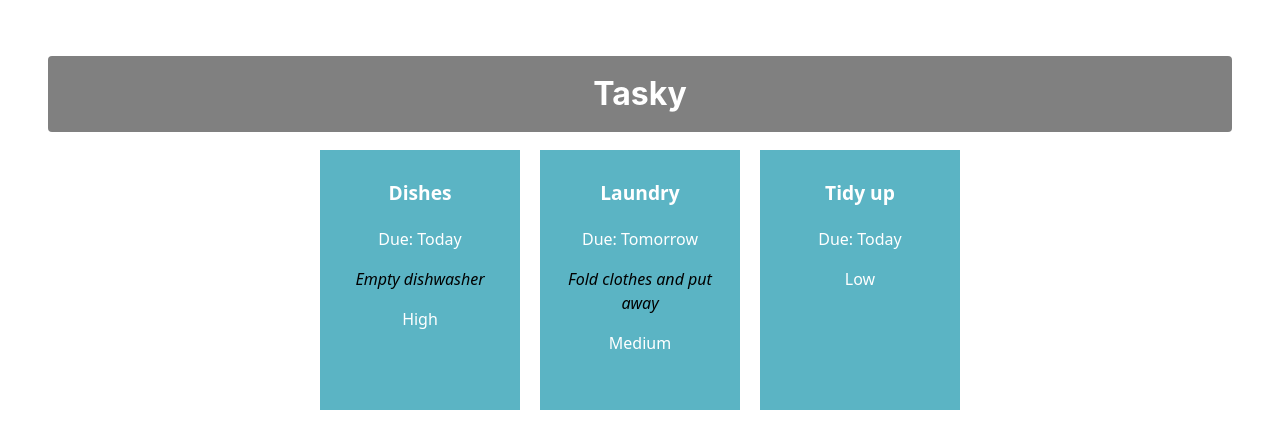
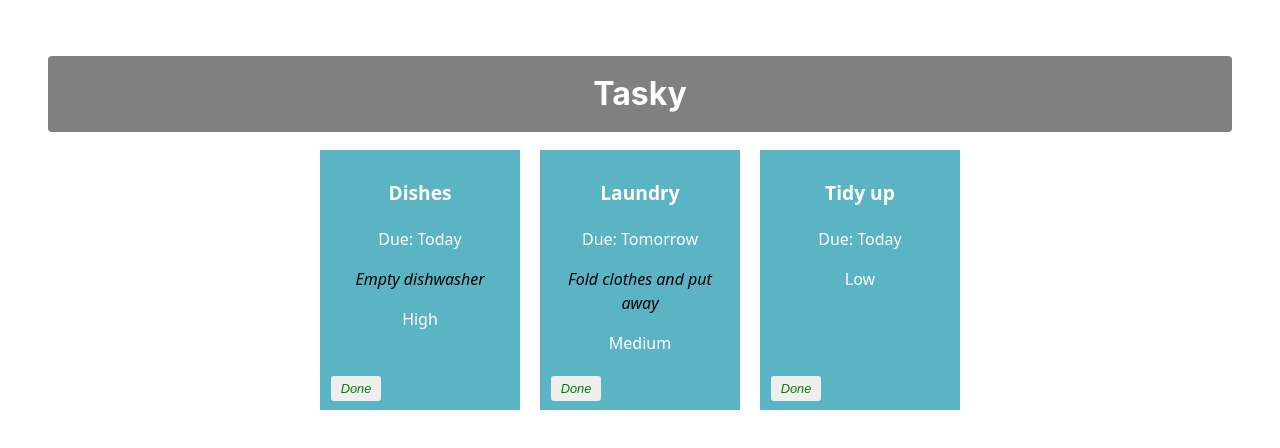
Before and after one commit to Peterk04/react-basics-labs, a React (Vite) app in the folder tasky/: page / in a window 1280 px wide. Shown: the top 448 px of the page. Built offline with nearby package versions, Linux system fonts and the light colour scheme.

Commit message:
Mark task as done

```diff
--- a/tasky/src/App.css
+++ b/tasky/src/App.css
@@ -47,3 +47,20 @@
 div {
   padding: 20px;
 }
+
+button {
+  border: none;
+  border-radius: 3px;
+  font-style: italic;
+  font-size: 0.8em;
+  margin: 4px 6px;
+  width: 50px;
+  height: 25px;
+}
+
+.doneButton {
+  position: absolute;
+  bottom: 5px;
+  left: 5px;
+  color: green;
+}
--- a/tasky/src/App.jsx
+++ b/tasky/src/App.jsx
@@ -4,25 +4,35 @@
 
 
 function App() {
-  const [ taskState, setTaskState ] = useState({
+  const [taskState, setTaskState] = useState({
     tasks: [
-      { id: 1, title:"Dishes", description: "Empty dishwasher", deadline: "Today", priority: "High" },
-      { id: 2, title: "Laundry", description: "Fold clothes and put away", deadline: "Tomorrow", priority: "Medium" },
-      { id: 3, title: "Tidy up", deadline: "Today", priority: "Low" }
+      { id: 1, title: "Dishes", description: "Empty dishwasher", deadline: "Today", priority: "High", done: false },
+      { id: 2, title: "Laundry", description: "Fold clothes and put away", deadline: "Tomorrow", priority: "Medium", done: false },
+      { id: 3, title: "Tidy up", deadline: "Today", priority: "Low", done: false }
     ]
   });
+
+  const doneHandler = (taskIndex) => {
+    const tasks = [...taskState.tasks];
+    tasks[taskIndex].done = !tasks[taskIndex].done;
+    setTaskState({ tasks });
+    console.log(`${taskIndex} ${tasks[taskIndex].done}`);
+  }
+
 
 
   return (
     <div className="container">
       <h1>Tasky</h1>
-      {taskState.tasks.map((task) => (
+      {taskState.tasks.map((task, index) => (
         <Task
           title={task.title}
           description={task.description}
           deadline={task.deadline}
           key={task.id}
           priority={task.priority}
+          done={task.done}
+          markDone={() => doneHandler(index)}
         />
       ))}
     </div>
--- a/tasky/src/components/Task.jsx
+++ b/tasky/src/components/Task.jsx
@@ -3,11 +3,12 @@
 const Task = (props) => {
 
     return (
-        <div className="card">
+        <div className="card" style={{backgroundColor: props.done ? 'lightgrey' : '#5bb4c4'}}>
             <p className="title">{props.title}</p>
             <p>Due: {props.deadline}</p>
             <p className="description">{props.description}</p>
             <p>{props.priority}</p>
+            <button onClick={props.markDone} className='doneButton'>Done</button>
         </div>
     )
 
```
